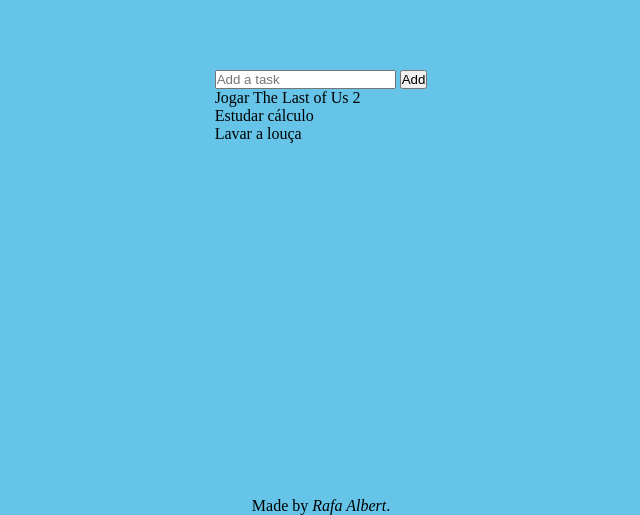
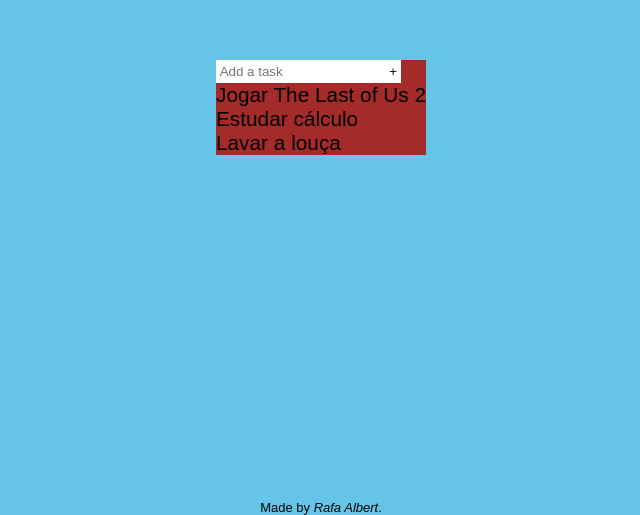
Before and after one commit to albert-rafa/todo-list, a plain HTML site: page index.html in a window 1280 px wide. Shown: the part 285-800 px from the top of the page, without its empty margins (319-959 px from the left). Drawn offline with Linux system fonts and the light colour scheme.

Commit message:
HTML and most of the CSS done

```diff
--- a/index.html
+++ b/index.html
@@ -21,7 +21,7 @@
                         placeholder="Add a task"
                         required
                     >
-                    <button type="submit" onclick="addTask()">Add</button>
+                    <button type="submit" onclick="addTask()">+</button>
                 </form>
             </header>
             <main>
--- a/style.css
+++ b/style.css
@@ -1,6 +1,7 @@
 * {
     margin: 0;
     padding: 0;
+    font-family: sans-serif;
 }
 
 body {
@@ -22,11 +23,47 @@ body {
     display: flex;
     justify-content: center;
     align-items: center;
+
+    font-size: 1.3em;
 }
 
 .box {
+    width: fit-content;
+
     display: flex;
     flex-direction: column;
+
+    background-color: brown;
+}
+
+header {
+    display: flex;
+    flex-direction: row;
+
+    width: 100%;
+}
+
+form {
+    display: flex;
+    flex-direction: row;
+}
+
+input, input:active {
+    border: none;
+    outline: none;
+}
+
+input {
+    padding: 2%;
+    width: 100%;
+}
+
+button {
+    border: none;
+    outline: none;
+    box-shadow: none;
+    background-color: white;
+    padding: 2%;
 }
 
 ul {
@@ -35,6 +72,7 @@ ul {
 
 footer {
     background-color: transparent;
+    font-size: small;
 }
 
 address {
```
Also changed, not shown: 1 other file.
